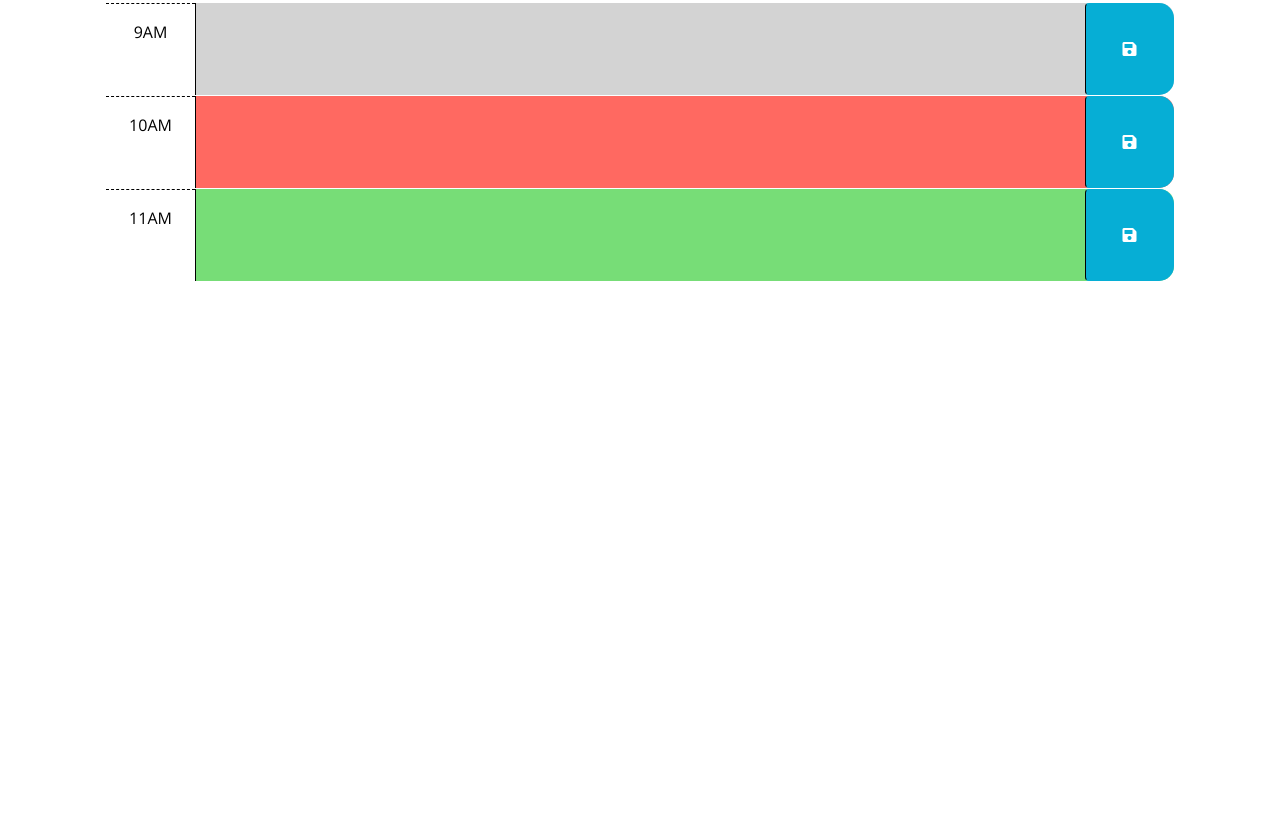
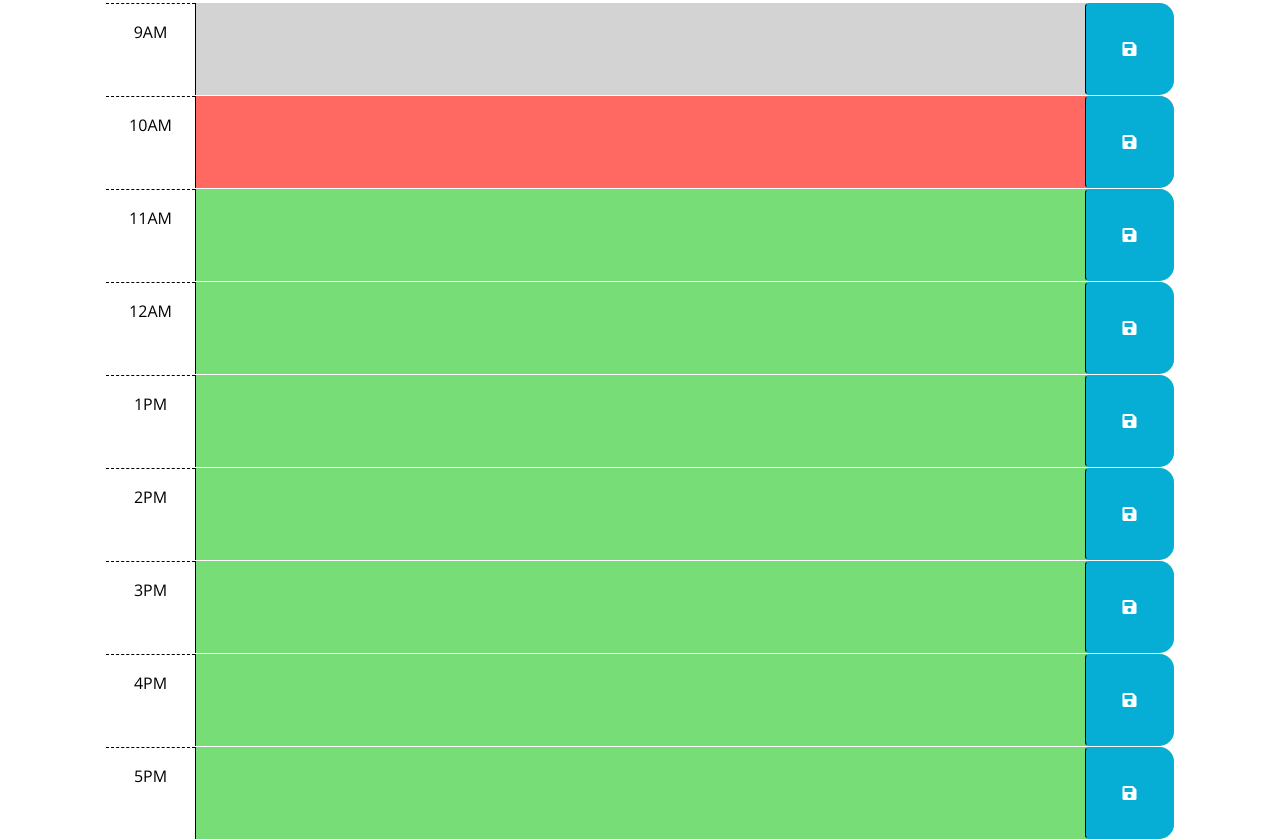
Before and after one commit to MWandall/workDayScheduler, a plain HTML site: page index.html in a window 1280 px wide. Shown: the part 346-1185 px from the top of the page. Before the commit the page ends 800 px from the top, so only its background shows below. Drawn offline with nearby package versions, Linux system fonts and the light colour scheme.

Commit message:
starting js todos

```diff
--- a/assets/script.js
+++ b/assets/script.js
@@ -1,5 +1,17 @@
 var timeDisplayEl = $('#clock')
 var currentDayEl = $('#currentDay')
+var saveButton = $('.saveBtn')
+var hourNine = $('hour-9')
+var hourTen = $('hour-10')
+var hourEleven = $('hour-11')
+var hourTwelve = $('hour-12')
+var hourOne = $('hour-1')
+var hourTwo = $('hour-2')
+var hourThree = $('hour-3')
+var hourFour = $('hour-4')
+var hourFive = $('hour-5')
+var textInput = $('.description')
+
 
 
 // Wrap all code that interacts with the DOM in a call to jQuery to ensure that
@@ -13,16 +25,42 @@ $(function () {
     // time-block containing the button that was clicked? How might the id be
     // useful when saving the description in local storage?
     //
+    // *var textInput = $('.description')
+    // *var saveButton = $('.saveBtn') written at top, just a reminder of names
+    // *var hourNine = $('hour-9')
+
+    saveButton.addEventListener('click', function() {
+        var text = hourNine.value;
+        localStorage.setItem('userTextInput', JSON.stringify(text))
+
+    });
+
+    var storedText = localStorage.getItem(text);
+    if (storedText) {
+        var pulledText = JSON.parse(savedText);
+        hourNine.value = pulledText;
+    }
+
     // TODO: Add code to apply the past, present, or future class to each time
     // block by comparing the id to the current hour. HINTS: How can the id
     // attribute of each time-block be used to conditionally add or remove the
     // past, present, and future classes? How can Day.js be used to get the
     // current hour in 24-hour time?
-    //
+
+
+    // if dayjs() === hourNine
+    //                 hourTen etc
+
+
+    //*maybe .diff? even and odd hour numbers trigger color changes?
     // TODO: Add code to get any user input that was saved in localStorage and set
     // the values of the corresponding textarea elements. HINT: How can the id
     // attribute of each time-block be used to do this?
     //
+
+
+
+
     // TODO: Add code to display the current date in the header of the page.
   });
 
@@ -38,3 +76,28 @@ $(function () {
 
   displayTime();
 setInterval(displayTime, 1000);
+
+
+
+
+
+// var today = dayjs();
+// var hourNum = today.diff(beginningOfYear, 'hour');
+// var evenOddHour = hourNum % 2 === 1;
+
+
+// var hourCard [
+//     "$(".hour-9")"
+
+
+// ]
+
+
+// **example from 26 storage todos
+// var todos = [];
+//   // Get stored todos from localStorage
+//   var storedTodos = JSON.parse(localStorage.getItem("todos"));
+//     // If todos were retrieved from localStorage, update the todos array to it
+//     if (storedTodos !== null) {
+//         todos = storedTodos;
+//       }
--- a/index.html
+++ b/index.html
@@ -66,6 +66,59 @@
           <i class="fas fa-save" aria-hidden="true"></i>
         </button>
       </div>
+
+      <div id="hour-12" class="row time-block future">
+        <div class="col-2 col-md-1 hour text-center py-3">12AM</div>
+        <textarea class="col-8 col-md-10 description" rows="3"> </textarea>
+        <button class="btn saveBtn col-2 col-md-1" aria-label="save">
+          <i class="fas fa-save" aria-hidden="true"></i>
+        </button>
+      </div>
+
+      <div id="hour-1" class="row time-block future">
+        <div class="col-2 col-md-1 hour text-center py-3">1PM</div>
+        <textarea class="col-8 col-md-10 description" rows="3"> </textarea>
+        <button class="btn saveBtn col-2 col-md-1" aria-label="save">
+          <i class="fas fa-save" aria-hidden="true"></i>
+        </button>
+      </div>
+
+      <div id="hour-2" class="row time-block future">
+        <div class="col-2 col-md-1 hour text-center py-3">2PM</div>
+        <textarea class="col-8 col-md-10 description" rows="3"> </textarea>
+        <button class="btn saveBtn col-2 col-md-1" aria-label="save">
+          <i class="fas fa-save" aria-hidden="true"></i>
+        </button>
+      </div>
+
+      <div id="hour-3" class="row time-block future">
+        <div class="col-2 col-md-1 hour text-center py-3">3PM</div>
+        <textarea class="col-8 col-md-10 description" rows="3"> </textarea>
+        <button class="btn saveBtn col-2 col-md-1" aria-label="save">
+          <i class="fas fa-save" aria-hidden="true"></i>
+        </button>
+      </div>
+
+      <div id="hour-4" class="row time-block future">
+        <div class="col-2 col-md-1 hour text-center py-3">4PM</div>
+        <textarea class="col-8 col-md-10 description" rows="3"> </textarea>
+        <button class="btn saveBtn col-2 col-md-1" aria-label="save">
+          <i class="fas fa-save" aria-hidden="true"></i>
+        </button>
+      </div>
+
+      <div id="hour-5" class="row time-block future">
+        <div class="col-2 col-md-1 hour text-center py-3">5PM</div>
+        <textarea class="col-8 col-md-10 description" rows="3"> </textarea>
+        <button class="btn saveBtn col-2 col-md-1" aria-label="save">
+          <i class="fas fa-save" aria-hidden="true"></i>
+        </button>
+      </div>
+
+
+
+
+
     </div>
     <script src="https://code.jquery.com/jquery-3.4.1.min.js"></script>
     <script
```
